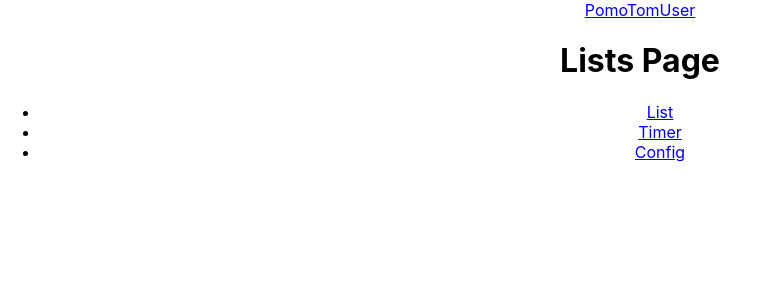
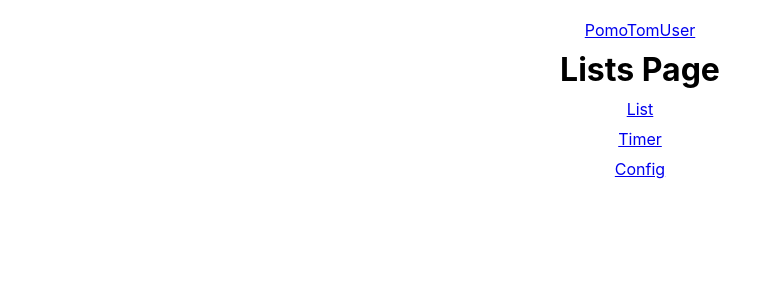
Before and after one commit to krismally/pomo-frontend, a React (Create React App) app: page /lists in a window 1280 px wide. Shown: the top 300 px of the page, without its empty margins (0-759 px from the left). Built offline with nearby package versions, Linux system fonts and the light colour scheme.

Commit message:
Implement basic structure

```diff
--- a/src/App.css
+++ b/src/App.css
@@ -1,38 +1,9 @@
-.App {
+* {
   text-align: center;
+  margin: 10px auto;
+  padding: 0;
 }
 
-.App-logo {
-  height: 40vmin;
-  pointer-events: none;
+li {
+  list-style: none;
 }
-
-@media (prefers-reduced-motion: no-preference) {
-  .App-logo {
-    animation: App-logo-spin infinite 20s linear;
-  }
-}
-
-.App-header {
-  background-color: #282c34;
-  min-height: 100vh;
-  display: flex;
-  flex-direction: column;
-  align-items: center;
-  justify-content: center;
-  font-size: calc(10px + 2vmin);
-  color: white;
-}
-
-.App-link {
-  color: #61dafb;
-}
-
-@keyframes App-logo-spin {
-  from {
-    transform: rotate(0deg);
-  }
-  to {
-    transform: rotate(360deg);
-  }
-}
--- a/src/components/MainTimer.js
+++ b/src/components/MainTimer.js
@@ -3,6 +3,7 @@ import ProgressBar from "react-customizable-progressbar"
 const MainTimer = (props) => {
     return (
         <div className="Timer">
+            <h4>Session 4/5</h4>
             <ProgressBar
                 progress={100}
                 radius={100}
@@ -10,13 +11,13 @@ const MainTimer = (props) => {
             >
                 <div className="indicator">
                     <h1>25:00</h1>
-                    <h4>Session 4/5</h4>
-                    <button className="sound">Mute/Unmute</button>
-                    <button className="play-pause">Pause</button>
+                    <div className="controls">
+                        <button className="play">Play</button>
+                        <button className="pause">Pause</button>
+                        <button className="sound">Mute/Unmute</button>
+                    </div>
                 </div>
             </ProgressBar>
-            <div className="controls">
-            </div>
         </div>
     );
 }
```
